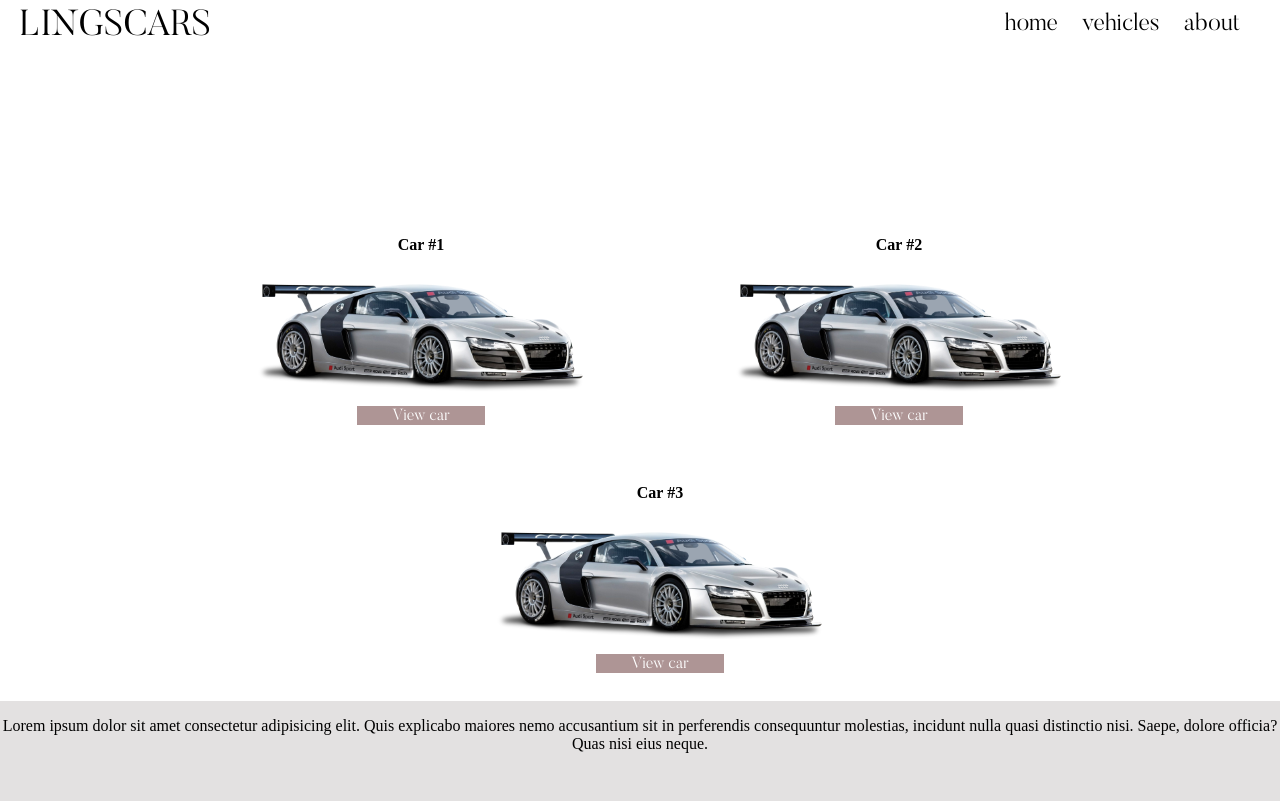
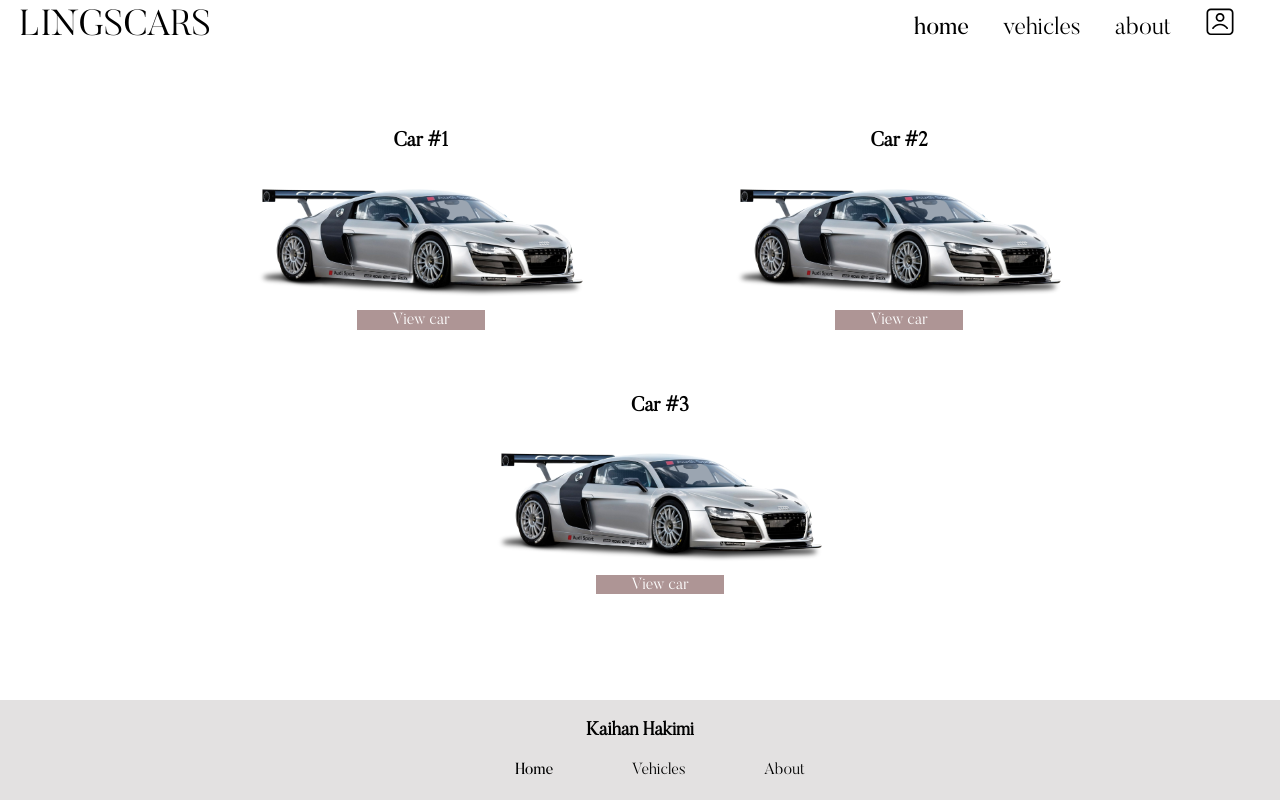
Before and after one commit to SenorPie/LingsCars-Redesign, a plain HTML site: page index.html in a window 1280 px wide. Drawn offline with Linux system fonts and the light colour scheme.

Commit message:
Added a profile icon to nav, fixed the footer

```diff
--- a/index.html
+++ b/index.html
@@ -14,13 +14,23 @@
             <a class="title" href="#">LINGSCARS</a>
             <nav>
                 <ul>
-                    <li><a href="#">home</a></li>
-                    <li><a href="#">vehicles</a></li>
-                    <li><a href="#">about</a></li>
+                    <li>
+                        <a class="active" href="#">home</a>
+                    </li>
+                    <li>
+                        <a href="#">vehicles</a>
+                    </li>
+                    <li>
+                        <a href="#">about</a>
+                    </li>
+                    <li>
+                        <a href="#"><img width="30px" src="assets/img/profile.svg"></a>
+                    </li>
                 </ul>
             </nav>
         </header>
     </div>
+
     <div class="car-showcase">
         <ul>
             <li>
@@ -45,7 +55,19 @@
     </div>
 
     <footer>
-        <p>Lorem ipsum dolor sit amet consectetur adipisicing elit. Quis explicabo maiores nemo accusantium sit in perferendis consequuntur molestias, incidunt nulla quasi distinctio nisi. Saepe, dolore officia? Quas nisi eius neque.</p>
+        <h3>Kaihan Hakimi</h3>
+        <ul>
+            <li>
+                <a class="active" href="#">Home</a>
+            </li>
+            <li>
+                <a href="#">Vehicles</a>
+            </li>
+            <li>
+                <a href="#">About</a>
+            </li>
+        </ul>
     </footer>
+
 </body>
 </html>
--- a/main.css
+++ b/main.css
@@ -42,14 +42,14 @@ header {
 
 
 /* Global tags */
-h1 {
+h1, h2, h3, h4, h5 {
     font-family: butlerLight;
 }
+
 
 a {
     font-family: butlerLight;
 }
-
 
 
 /* Header & Navigation */
@@ -77,7 +77,7 @@ nav ul {
 nav ul li {
     display: inline;
     /* top right bottom left */
-    margin: 0px 10px 0px 10px;
+    margin: 0px 15px 0px 15px;
 }
 
 nav ul a {
@@ -91,9 +91,22 @@ nav ul a:hover {
     color: rgba(0, 0, 0, 0.5)
 }
 
+nav ul li img {
+    margin: 0% 0% -3% 0%;
+    transition: 0.3s;
+}
+
+nav ul li img:hover {
+    width: 35px;
+}
+
+/* Active page */
+.active {
+    font-family: "butlerRegular";
+}
+
 /* Car showcase */
 .car-showcase {
-    margin: 10% 0px 10% 0px;
     padding: 0px;
 }
 
@@ -109,6 +122,7 @@ nav ul a:hover {
 
 /* Car title */
 .car-showcase ul li h4 {
+    font-size: 20px;
 }
 
 /* View car button */
@@ -122,6 +136,7 @@ nav ul a:hover {
 
 .car-showcase ul li a:hover {
     color: rgba(255, 255, 255, 0.719);
+    padding: 0.5% 15%;
 }
 
 /* Car image */
@@ -137,9 +152,27 @@ footer {
     bottom: 0;
     height: 100px;
     width: 100%;
-    overflow: hidden;
 }
 
-footer p {
+footer {
     text-align: center;
 }
+
+footer ul {
+    list-style-type: none;
+}
+
+footer li {
+    display: inline;
+}
+
+footer ul li a {
+    margin: 0% 3%;
+    text-decoration: none;
+    color: black;
+    transition: 0.3s;
+}
+
+footer ul li a:hover {
+    color: rgba(0, 0, 0, 0.5);
+}
```
Also changed, not shown: assets/img/profile.svg (added).
